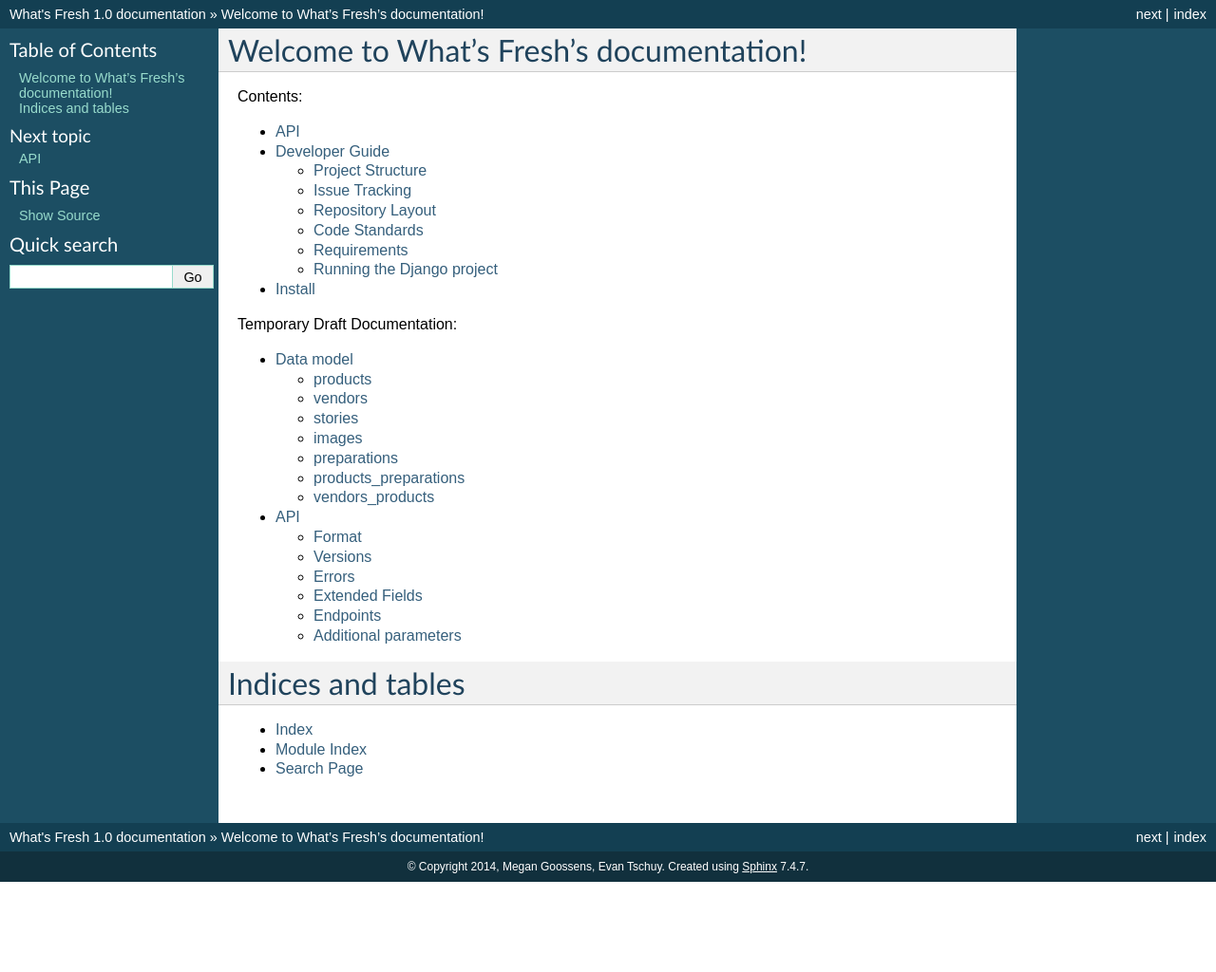
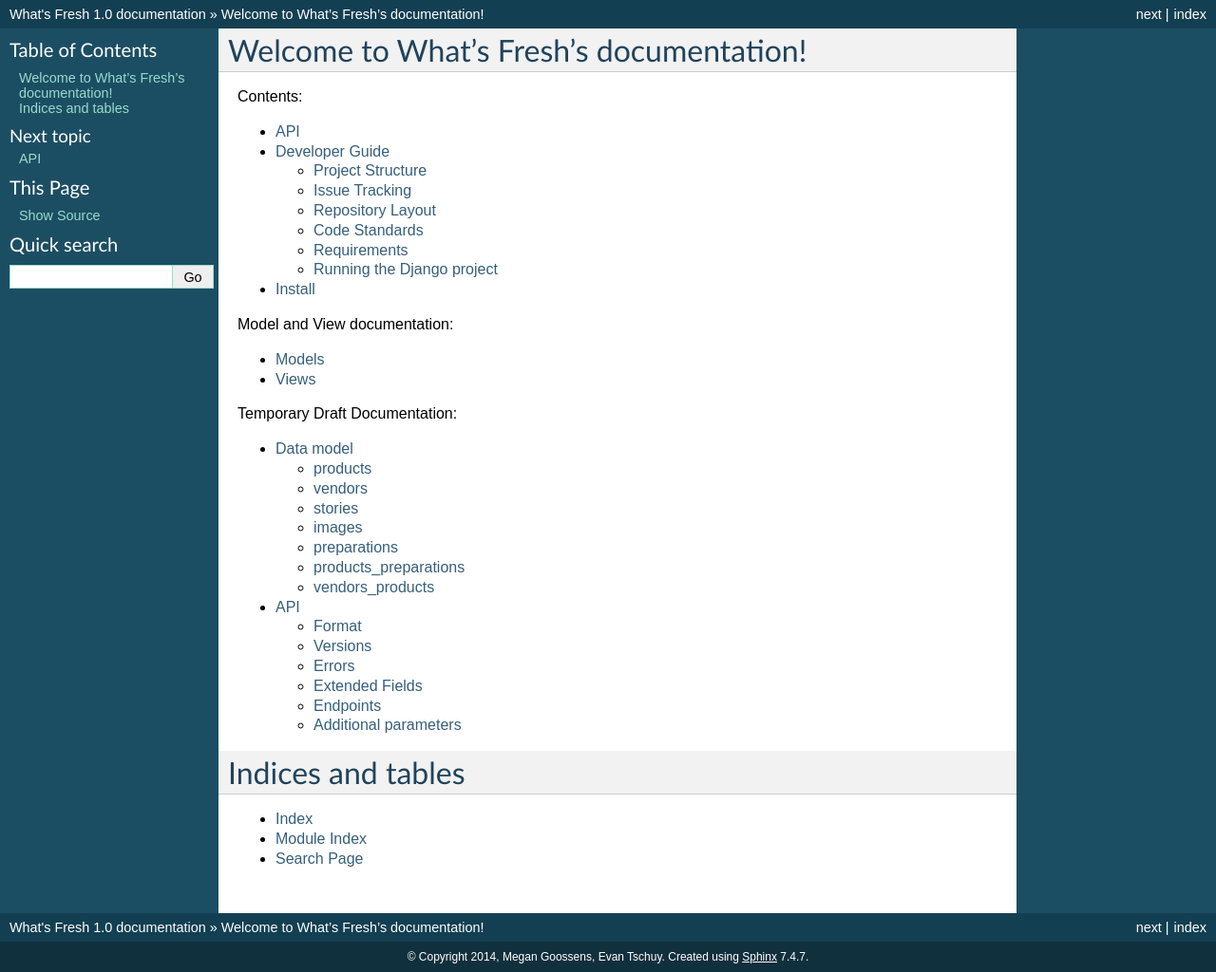
Before and after one commit to osu-cass/whats-fresh-api, a Sphinx documentation site: the page built from docs/source/index.rst, in a window 1280 px wide. Shown: the whole page at 95% size. Built offline with Sphinx 7.4.7, drawn with Linux system fonts in a browser that asks for light colours; pages that are not in the unit, such as notebooks, are missing from menus; before the commit the page ends 929 px from its top, so only the background shows below that.

Commit message:
Put models and views documentation on index page

```diff
--- a/docs/source/index.rst
+++ b/docs/source/index.rst
@@ -16,6 +16,14 @@
    dev/development
    install/install
 
+Model and View documentation:
+
+.. toctree::
+   :maxdepth: 2
+
+   dev/models
+   dev/views
+
 Temporary Draft Documentation:
 
 .. toctree::
```
